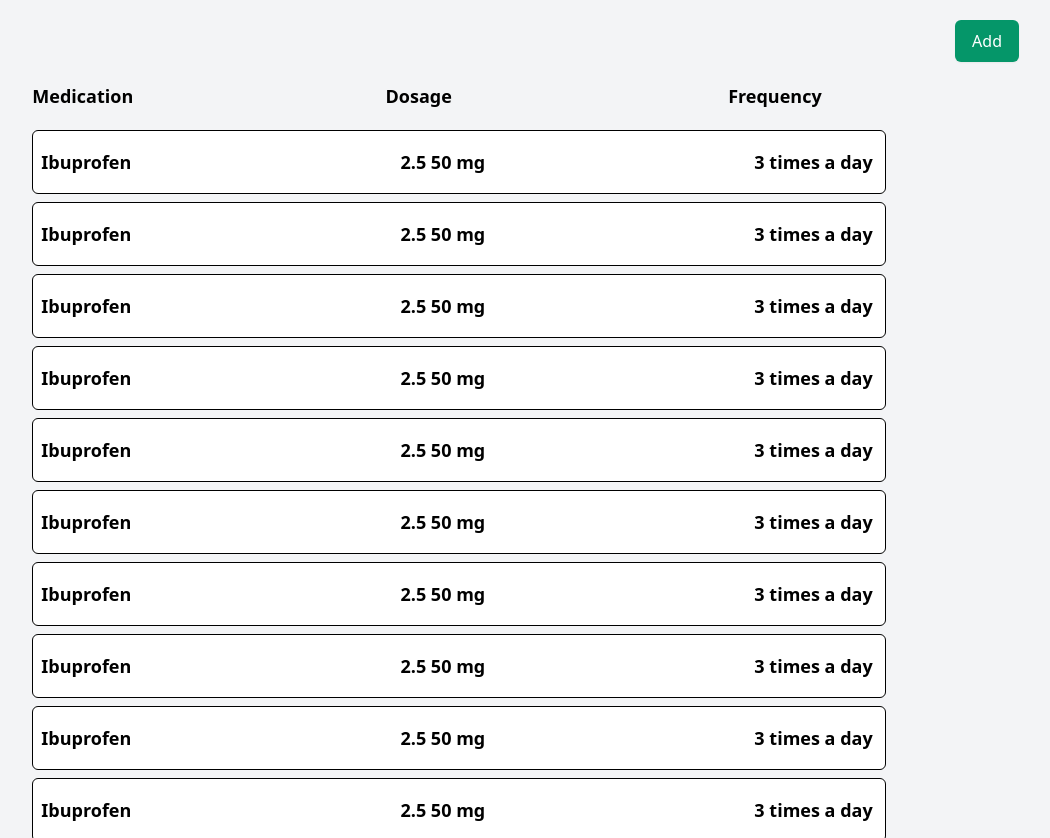
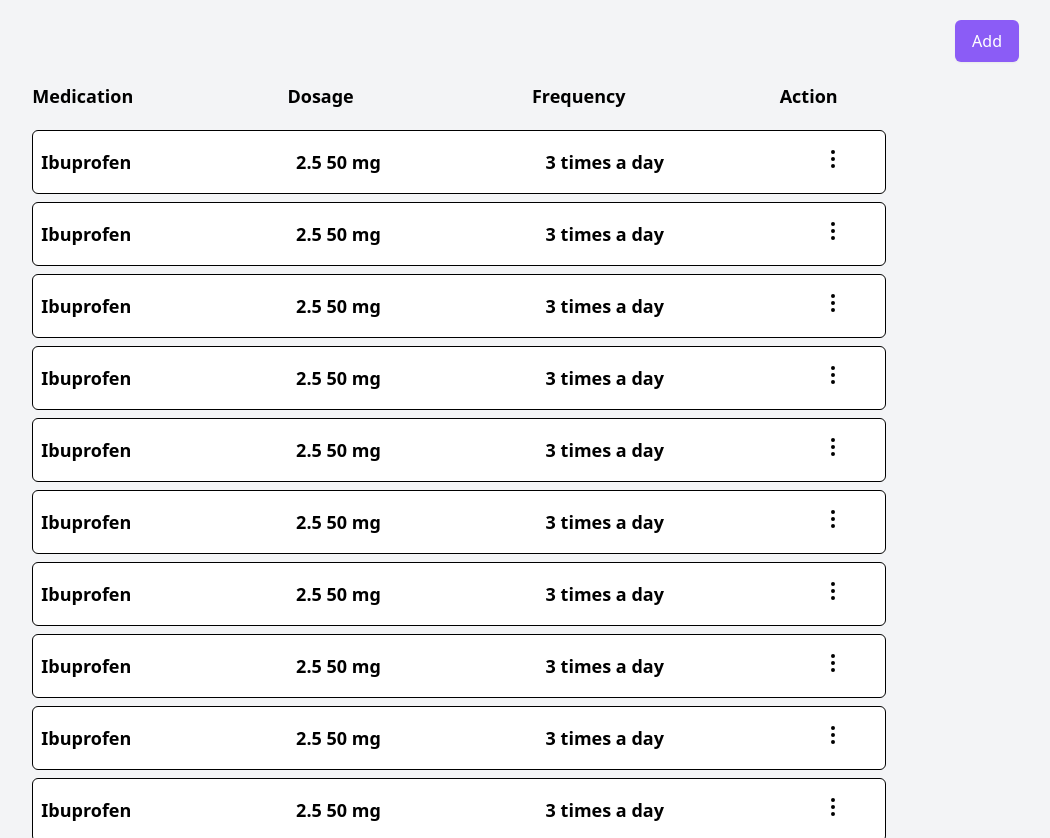
Before and after one commit to Alyzhoft11/Medicine-dose-tracker, a React (Create React App) app in the folder front/: page / in a window 1280 px wide. Shown: the whole page, without its empty margins (181-1231 px from the left). Built offline with nearby package versions, Linux system fonts and the light colour scheme.

Commit message:
Added Action button and Menu

```diff
--- a/front/package.json
+++ b/front/package.json
@@ -4,6 +4,8 @@
 	"private": true,
 	"dependencies": {
 		"@craco/craco": "^6.1.2",
+		"@headlessui/react": "^1.2.0",
+		"@heroicons/react": "^1.0.1",
 		"@testing-library/jest-dom": "^5.11.4",
 		"@testing-library/react": "^11.1.0",
 		"@testing-library/user-event": "^12.1.10",
--- a/front/public/index.html
+++ b/front/public/index.html
@@ -5,10 +5,7 @@
 		<link rel="icon" href="%PUBLIC_URL%/favicon.ico" />
 		<meta name="viewport" content="width=device-width, initial-scale=1" />
 		<meta name="theme-color" content="#000000" />
-    <meta
-      name="description"
-      content="Web site created using create-react-app"
-    />
+		<meta name="description" content="Web site created using create-react-app" />
 		<link rel="apple-touch-icon" href="%PUBLIC_URL%/logo192.png" />
 		<!--
       manifest.json provides metadata used when your web app is installed on a
@@ -24,7 +21,7 @@
       work correctly both with client-side routing and a non-root public URL.
       Learn how to configure a non-root public URL by running `npm run build`.
     -->
-    <title>React App</title>
+		<title>My Meds</title>
 	</head>
 	<body>
 		<noscript>You need to enable JavaScript to run this app.</noscript>
--- a/front/src/components/Medications/Medication.tsx
+++ b/front/src/components/Medications/Medication.tsx
@@ -1,3 +1,5 @@
+import Example from '../ui/Menu';
+
 export default function Medication() {
 	return (
 		<div>
@@ -5,6 +7,7 @@ export default function Medication() {
 				<h1 className="ml-2 mr-3 font-bold text-lg ">Ibuprofen</h1>
 				<h1 className="ml-2 mr-3 font-bold text-lg ">2.5 50 mg</h1>
 				<h1 className="ml-2 mr-3 font-bold text-lg ">3 times a day</h1>
+				<Example />
 			</div>
 		</div>
 	);
--- a/front/src/components/ui/Button.tsx
+++ b/front/src/components/ui/Button.tsx
@@ -9,8 +9,8 @@ export type Props = ButtonHTMLAttributes<HTMLButtonElement> & {
 const VARIANTS = {
 	primary: {
 		base: 'border-transparent text-white focus:outline-none',
-		active: 'bg-green-600 hover:bg-green-500 focus:shadow-outline-indigo focus:border-green-700 active:bg-green-700',
-		disabled: 'bg-green-400',
+		active: 'bg-purple-500 hover:bg-purple-400 focus:shadow-outline-indigo focus:border-purple-700 active:bg-purple-700',
+		disabled: 'bg-purple-400',
 	},
 	default: {
 		base: 'border-gray-300',
--- /dev/null
+++ b/front/src/components/ui/Menu.tsx
@@ -0,0 +1,76 @@
+import { Menu, Transition } from '@headlessui/react';
+import { Fragment } from 'react';
+
+export default function Example() {
+	return (
+		<div className="mr-10">
+			<Menu as="div" className="relative inline-block text-left">
+				<div>
+					<Menu.Button className="outline-none">
+						<svg className="w-6 h-6" fill="none" stroke="currentColor" viewBox="0 0 24 24" xmlns="http://www.w3.org/2000/svg">
+							<path stroke-linecap="round" stroke-linejoin="round" stroke-width="2" d="M12 5v.01M12 12v.01M12 19v.01M12 6a1 1 0 110-2 1 1 0 010 2zm0 7a1 1 0 110-2 1 1 0 010 2zm0 7a1 1 0 110-2 1 1 0 010 2z"></path>
+						</svg>
+					</Menu.Button>
+				</div>
+				<Transition as={Fragment} enter="transition ease-out duration-100" enterFrom="transform opacity-0 scale-95" enterTo="transform opacity-100 scale-100" leave="transition ease-in duration-75" leaveFrom="transform opacity-100 scale-100" leaveTo="transform opacity-0 scale-95">
+					<Menu.Items className="absolute right-0 w-56 mt-2 origin-top-right bg-white divide-y divide-gray-100 rounded-md shadow-lg ring-1 ring-black ring-opacity-5 focus:outline-none z-50">
+						<div className="px-1 py-1">
+							<Menu.Item>
+								{({ active }) => (
+									<button className={`${active ? 'bg-purple-500 text-white' : 'text-gray-900'} group flex rounded-md items-center w-full px-2 py-2 text-sm`}>
+										{active ? <EditActiveIcon className="w-5 h-5 mr-2" aria-hidden="true" /> : <EditInactiveIcon className="w-5 h-5 mr-2" aria-hidden="true" />}
+										Edit
+									</button>
+								)}
+							</Menu.Item>
+							<Menu.Item>
+								{({ active }) => (
+									<button className={`${active ? 'bg-purple-500 text-white' : 'text-gray-900'} group flex rounded-md items-center w-full px-2 py-2 text-sm`}>
+										{active ? <DeleteActiveIcon className="w-5 h-5 mr-2 text-purple-400" aria-hidden="true" /> : <DeleteInactiveIcon className="w-5 h-5 mr-2 text-purple-400" aria-hidden="true" />}
+										Delete
+									</button>
+								)}
+							</Menu.Item>
+						</div>
+					</Menu.Items>
+				</Transition>
+			</Menu>
+		</div>
+	);
+}
+
+function EditInactiveIcon(props: any) {
+	return (
+		<svg {...props} viewBox="0 0 20 20" fill="none" xmlns="http://www.w3.org/2000/svg">
+			<path d="M4 13V16H7L16 7L13 4L4 13Z" fill="#EDE9FE" stroke="#A78BFA" strokeWidth="2" />
+		</svg>
+	);
+}
+
+function EditActiveIcon(props: any) {
+	return (
+		<svg {...props} viewBox="0 0 20 20" fill="none" xmlns="http://www.w3.org/2000/svg">
+			<path d="M4 13V16H7L16 7L13 4L4 13Z" fill="#8B5CF6" stroke="#C4B5FD" strokeWidth="2" />
+		</svg>
+	);
+}
+
+function DeleteInactiveIcon(props: any) {
+	return (
+		<svg {...props} viewBox="0 0 20 20" fill="none" xmlns="http://www.w3.org/2000/svg">
+			<rect x="5" y="6" width="10" height="10" fill="#EDE9FE" stroke="#A78BFA" strokeWidth="2" />
+			<path d="M3 6H17" stroke="#A78BFA" strokeWidth="2" />
+			<path d="M8 6V4H12V6" stroke="#A78BFA" strokeWidth="2" />
+		</svg>
+	);
+}
+
+function DeleteActiveIcon(props: any) {
+	return (
+		<svg {...props} viewBox="0 0 20 20" fill="none" xmlns="http://www.w3.org/2000/svg">
+			<rect x="5" y="6" width="10" height="10" fill="#8B5CF6" stroke="#C4B5FD" strokeWidth="2" />
+			<path d="M3 6H17" stroke="#C4B5FD" strokeWidth="2" />
+			<path d="M8 6V4H12V6" stroke="#C4B5FD" strokeWidth="2" />
+		</svg>
+	);
+}
--- a/front/src/pages/Home.tsx
+++ b/front/src/pages/Home.tsx
@@ -17,7 +17,8 @@ export default function Home() {
 				<div className="flex justify-between w-8/12">
 					<h1 className="text-lg font-bold">Medication</h1>
 					<h1 className="mr-6 text-lg font-bold">Dosage</h1>
-					<h1 className="mr-16 text-lg font-bold">Frequency</h1>
+					<h1 className="text-lg font-bold">Frequency</h1>
+					<h1 className="mr-12 text-lg font-bold">Action</h1>
 				</div>
 			</div>
 			<div className="flex justify-center mt-3">
```
Also changed, not shown: 2 other files (tests, documents, lock files or other folders). Lines whose indentation alone changed are shown as unchanged.
